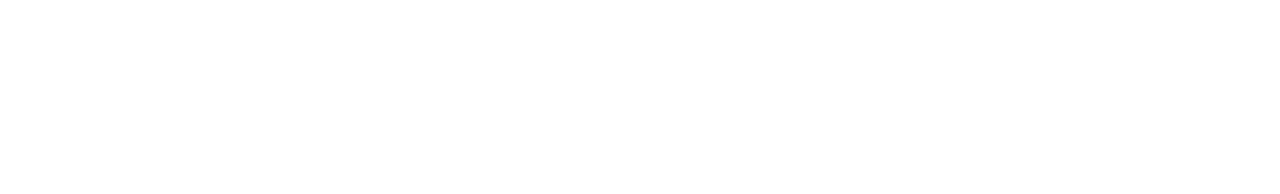
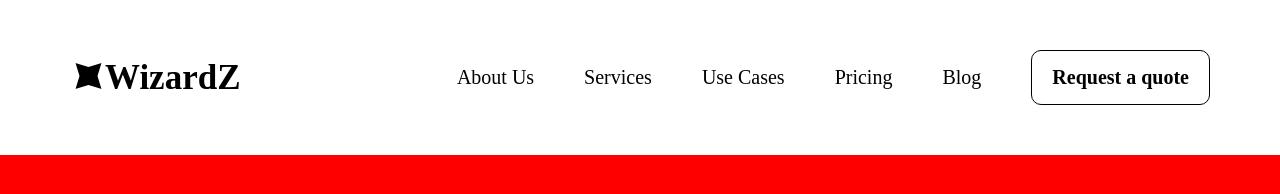
Before and after one commit to Priyankaadev/GSAP, a plain HTML site: page index.html in a window 1280 px wide. Drawn offline with nearby package versions, Linux system fonts and the light colour scheme.

Commit message:
added nav

```diff
--- a/index.html
+++ b/index.html
@@ -4,11 +4,35 @@
     <meta charset="UTF-8">
     <meta name="viewport" content="width=device-width, initial-scale=1.0">
     <title>Document</title>
+    <link
+    href="https://cdn.jsdelivr.net/npm/remixicon@4.3.0/fonts/remixicon.css"
+    rel="stylesheet"
+/>
     <link rel="stylesheet" href="style.css">
 </head>
 <body>
 
+    <section class="section1">
+        <nav>
+            <h1><i class="ri-shining-2-fill"></i>WizardZ</h1>
+            <div class="part2">
+                <h4>About Us</h4>
+                <h4>Services</h4>
+                <h4>Use Cases</h4>
+                <h4>Pricing</h4>
+                <h4>Blog</h4>
+                <button>Request a quote</button>
+            </div>
+        </nav>
+        <div class="center">
+            <div class="center-part1">
 
+            </div>
+            <div class="center-part2">
+
+            </div>
+        </div>
+    </section>
 
     <script src="https://cdnjs.cloudflare.com/ajax/libs/gsap/3.12.5/gsap.min.js" integrity="sha512-7eHRwcbYkK4d9g/6tD/mhkf++eoTHwpNM9woBxtPUBWm67zeAfFC+HrdoE2GanKeocly/VxeLvIqwvCdk7qScg==" crossorigin="anonymous" referrerpolicy="no-referrer"></script>
     <script src="script.js"></script>
--- a/style.css
+++ b/style.css
@@ -11,3 +11,62 @@ body {
     width: 100%;
 
 }
+
+section{
+    height: 100%;
+    width: 100%;
+    position: relative;
+}
+
+nav{
+    display: flex;
+    align-items: center;
+    justify-content: space-between;
+    padding: 50px 70px;
+}
+nav h1 i{
+   display: inline-block;
+   rotate: 45deg;
+}
+
+.part2{
+    display: flex;
+    align-items: center;
+    justify-content: center;
+    gap: 50px;
+}
+
+nav h1{
+    font-size: 35px;
+
+}
+
+nav h4{
+    font-size: 20px;
+    font-weight: 500;
+}
+
+nav button{
+    padding: 15px 20px;
+    font-size: 20px;
+    background-color: transparent;
+    border-radius: 10px;
+    font-weight: 600;
+    border: 1px solid black;
+}
+.center{
+    background-color: red;
+    height: 85%;
+    width: 100%;
+    display: flex;
+}
+.center-part1{
+
+    height: 100%;
+    width: 50%;
+}
+.center-part2{
+
+    height: 100%;
+    width: 50%;
+}
```
